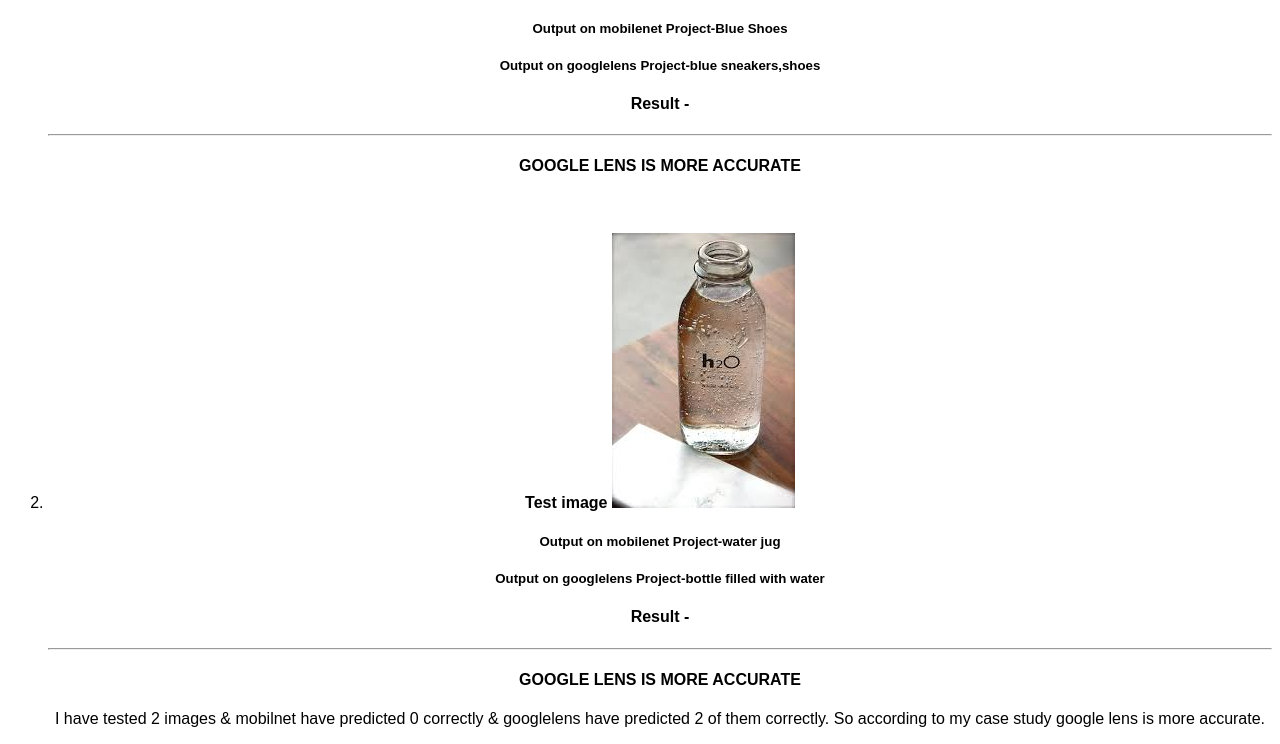
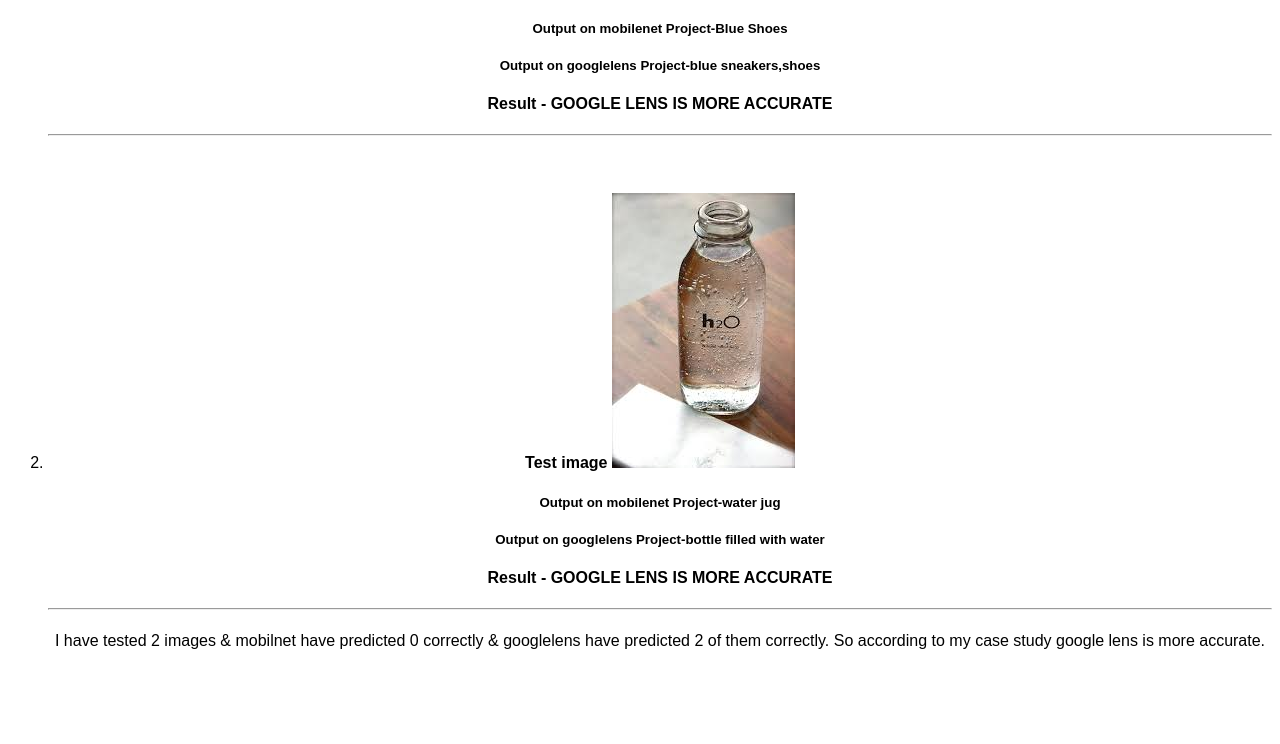
Before and after one commit to hub-CODE/casestudy-2, a plain HTML site: page index.html in a window 1280 px wide. Shown: the part 440-1184 px from the top of the page. After the commit the page ends 1106 px from the top, so only its background shows below. Drawn offline with Linux system fonts and the light colour scheme.

Commit message:
Add files via upload

```diff
--- a/index.html
+++ b/index.html
@@ -20,9 +20,9 @@
 
                   <h5>Output on <b>googlelens Project</b>-<span><b>blue sneakers,shoes</b></span></h5>
                   <div class="mini_result">
-                    <h4>Result - </h4>
+                    <h4>Result - GOOGLE LENS IS MORE ACCURATE</h4>
                     <hr>
-                    <h4>GOOGLE LENS IS MORE ACCURATE</h4>
+                    <h4></h4>
                   </div>
                   <br>
                   <br>
@@ -34,17 +34,17 @@
 
                   <h5>Output on <b>googlelens Project</b>-<span><b>bottle filled with water</b></span></h5>
                   <div class="mini_result">
-                    <h4>Result - </h4>
+                    <h4>Result - GOOGLE LENS IS MORE ACCURATE</h4>
                     <hr>
-                    <h4>GOOGLE LENS IS MORE ACCURATE</h4>
+                    <h4></h4>
                   </div>
-                </div>
-                <p>
+                  <p>
                    I have tested 2 images
                    & mobilnet have predicted 0 correctly
                    & googlelens have predicted 2 of them correctly.
                    So according to my case study google lens is more accurate.
                 </p>
+                </div>
             </ol>
         </center>
 
```
